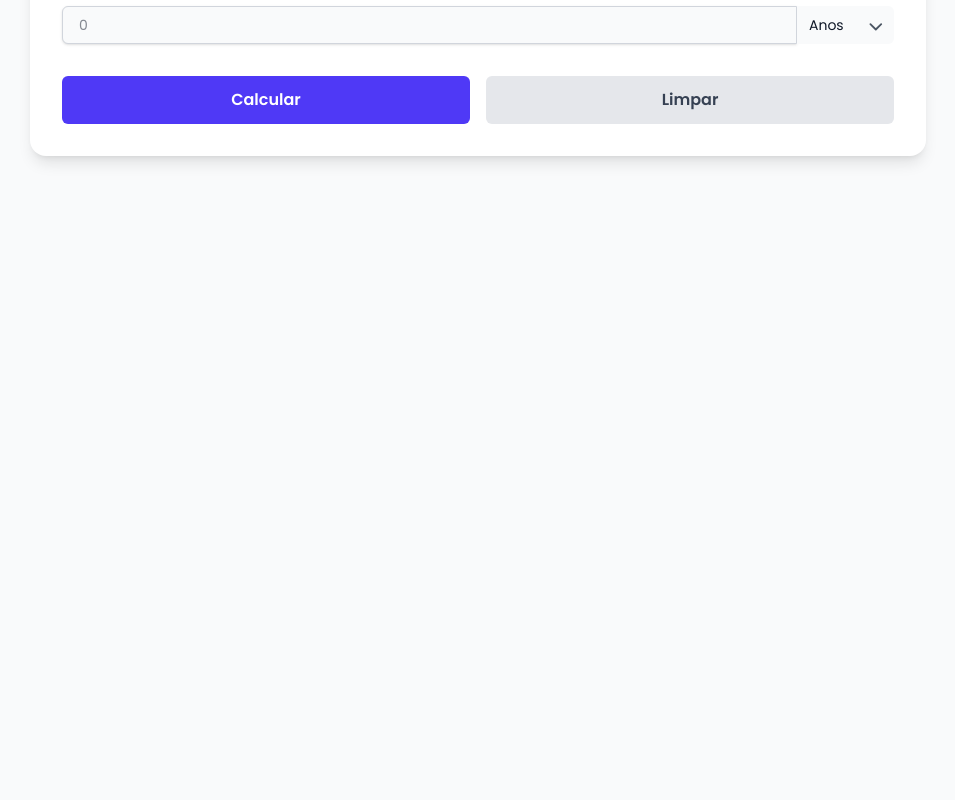
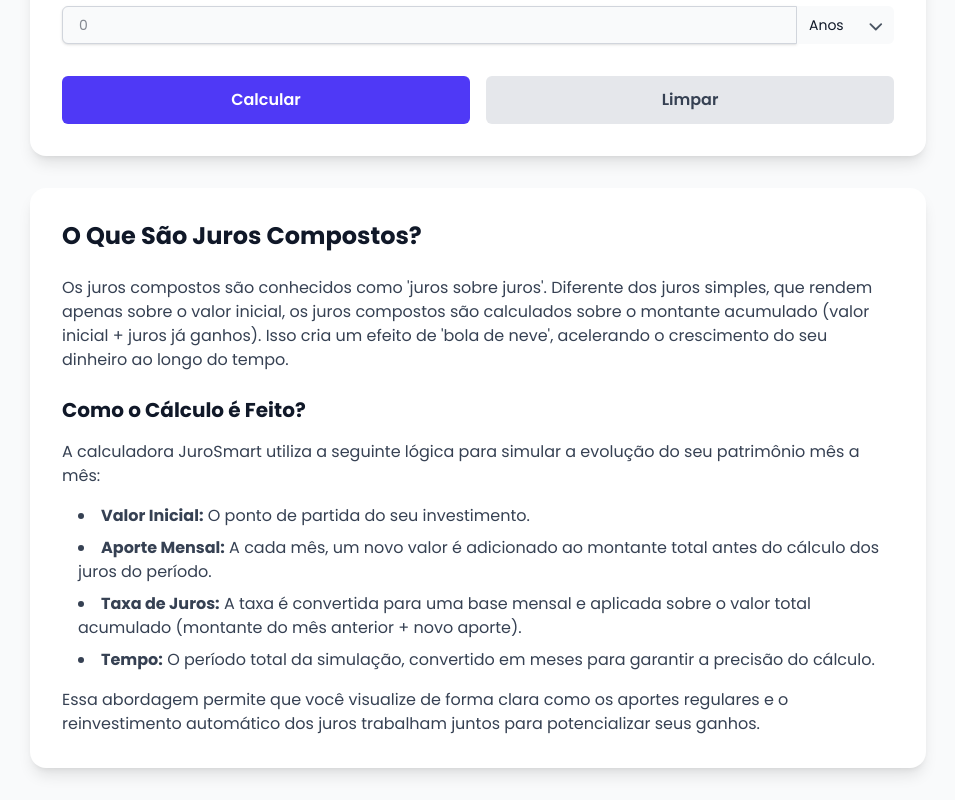
Before and after one commit to moisesgodinho/jurosmart, a Next.js app: page / in a window 1280 px wide. Shown: the part 512-1312 px from the top of the page, without its empty margins (162-1117 px from the left). Before the commit the page ends 800 px from the top, so only its background shows below. Built offline with nearby package versions, Linux system fonts and the light colour scheme.

Commit message:
add component `ExplicacaoJurosCompostos.js`

```diff
--- a/app/page.js
+++ b/app/page.js
@@ -3,8 +3,9 @@
 import { useState } from 'react';
 import { calcularJurosCompostos } from '../lib/calculadora';
 import Resultado from '../components/Resultado';
+import ExplicacaoJurosCompostos from '../components/ExplicacaoJurosCompostos'; // 1. Importe o novo componente
 
-// Funções de formatação
+// ... (o restante das suas funções de formatação permanece o mesmo)
 const maskCurrency = (value) => {
   if (!value) return '';
   value = value.replace(/\D/g, '');
@@ -18,6 +19,7 @@ const unmaskValue = (maskedValue) => {
   const stringValue = String(maskedValue).replace(/\./g, '').replace(',', '.');
   return parseFloat(stringValue);
 };
+
 
 export default function Home() {
   const [valorInicial, setValorInicial] = useState('');
@@ -174,6 +176,8 @@ export default function Home() {
               <Resultado resultado={resultado} />
             </div>
           )}
+          {/* 2. Adicione o novo componente aqui */}
+          <ExplicacaoJurosCompostos />
         </div>
       </div>
     </main>
--- /dev/null
+++ b/components/ExplicacaoJurosCompostos.js
@@ -0,0 +1,27 @@
+'use client';
+
+export default function ExplicacaoJurosCompostos() {
+  return (
+    <div className="bg-white p-8 rounded-2xl shadow-lg mt-8 transition-shadow duration-300 hover:shadow-xl">
+      <h2 className="text-2xl font-bold mb-6 text-gray-900">O Que São Juros Compostos?</h2>
+      <div className="space-y-4 text-gray-700">
+        <p>
+          Os juros compostos são conhecidos como &apos;juros sobre juros&apos;. Diferente dos juros simples, que rendem apenas sobre o valor inicial, os juros compostos são calculados sobre o montante acumulado (valor inicial + juros já ganhos). Isso cria um efeito de &apos;bola de neve&apos;, acelerando o crescimento do seu dinheiro ao longo do tempo.
+        </p>
+        <h3 className="text-xl font-bold mt-6 text-gray-900">Como o Cálculo é Feito?</h3>
+        <p>
+          A calculadora JuroSmart utiliza a seguinte lógica para simular a evolução do seu patrimônio mês a mês:
+        </p>
+        <ul className="list-disc list-inside space-y-2 pl-4">
+          <li><strong>Valor Inicial:</strong> O ponto de partida do seu investimento.</li>
+          <li><strong>Aporte Mensal:</strong> A cada mês, um novo valor é adicionado ao montante total antes do cálculo dos juros do período.</li>
+          <li><strong>Taxa de Juros:</strong> A taxa é convertida para uma base mensal e aplicada sobre o valor total acumulado (montante do mês anterior + novo aporte).</li>
+          <li><strong>Tempo:</strong> O período total da simulação, convertido em meses para garantir a precisão do cálculo.</li>
+        </ul>
+        <p className="mt-4">
+          Essa abordagem permite que você visualize de forma clara como os aportes regulares e o reinvestimento automático dos juros trabalham juntos para potencializar seus ganhos.
+        </p>
+      </div>
+    </div>
+  );
+}
```
